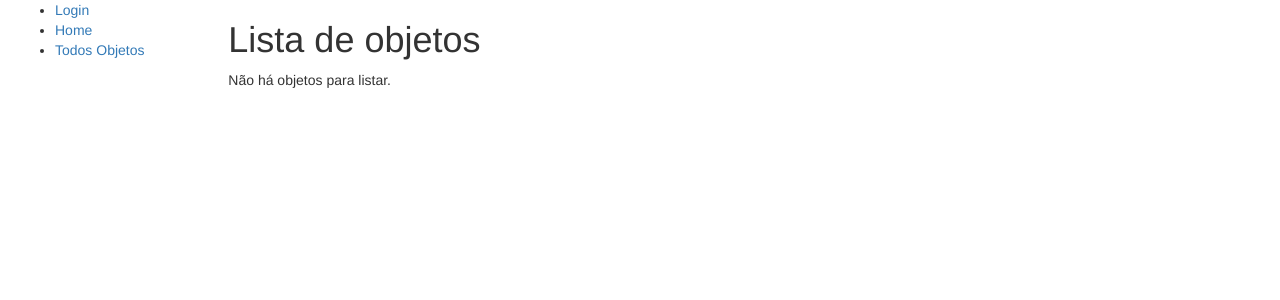
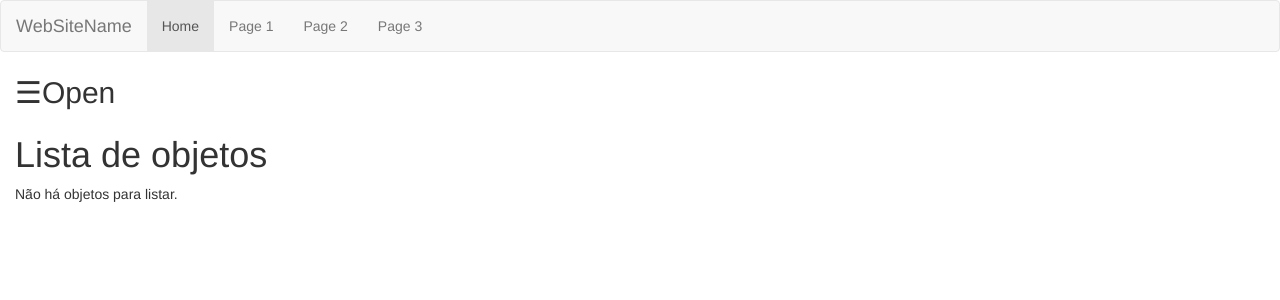
Before and after one commit to manoelnetom/CES-web, a Django app: page /ces/objetos/ in a window 1280 px wide. Shown: the top 300 px of the page. Run offline with Django 3.2, Linux system fonts and the light colour scheme; data that the repository does not hold is empty; parts of the project's set-up code (start-up, migrations or seed data) failed here and were passed over; some libraries are stand-ins or nearby versions.

Commit message:
Adicionado navbar

```diff
--- /dev/null
+++ b/site/ces/static/css/side-nav.css
@@ -0,0 +1,49 @@
+ /* The side navigation menu */
+.sidebar-nav {
+    height: 100%; /* 100% Full-height */
+    width: 0; /* 0 width - change this with JavaScript */
+    position: fixed; /* Stay in place */
+    z-index: 1; /* Stay on top */
+    top: 0;
+    left: 0;
+    background-color: #111; /* Black*/
+    overflow-x: hidden; /* Disable horizontal scroll */
+    padding-top: 60px; /* Place content 60px from the top */
+    transition: 0.5s; /* 0.5 second transition effect to slide in the sidenav */
+}
+
+/* The navigation menu links */
+.sidebar-nav a {
+    padding: 8px 8px 8px 32px;
+    text-decoration: none;
+    font-size: 25px;
+    color: #818181;
+    display: block;
+    transition: 0.3s
+}
+
+/* When you mouse over the navigation links, change their color */
+.sidebar-nav a:hover, .offcanvas a:focus{
+    color: #f1f1f1;
+}
+
+/* Position and style the close button (top right corner) */
+.sidebar-nav .closebtn {
+    position: absolute;
+    top: 0;
+    right: 25px;
+    font-size: 36px;
+    margin-left: 50px;
+}
+
+/* Style page content - use this if you want to push the page content to the right when you open the side navigation */
+/*#main {
+    transition: margin-left .5s;
+    padding: 20px;
+}*/
+
+/* On smaller screens, where height is less than 450px, change the style of the sidenav (less padding and a smaller font size) */
+@media screen and (max-height: 450px) {
+    .sidenav {padding-top: 15px;}
+    .sidenav a {font-size: 18px;}
+}
--- /dev/null
+++ b/site/ces/static/js/sidebar.js
@@ -0,0 +1,9 @@
+/* Set the width of the side navigation to 250px */
+function openNav() {
+    document.getElementById("sidenav").style.width = "250px";
+}
+
+/* Set the width of the side navigation to 0 */
+function closeNav() {
+    document.getElementById("sidenav").style.width = "0";
+}
--- a/site/ces/templates/base_generic.html
+++ b/site/ces/templates/base_generic.html
@@ -10,32 +10,48 @@
     <script src="https://maxcdn.bootstrapcdn.com/bootstrap/3.3.7/js/bootstrap.min.js"></script>
 
     <!-- Add additional CSS in static file -->
-    <!--{% load static %}-->
+    {% load static %}
     <!--<link rel="stylesheet" href="{% static 'css/style.css' %}">-->
+    {% block style %}<link rel="stylesheet" href="{% static 'css/side-nav.css' %}">{% endblock %}
+    {% block js %}<script src="{% static 'js/sidebar.js' %}"></script>{% endblock %}
 </head>
 
 <body>
 
 <div class="container-fluid">
+    <!--Side Bar-->
+    <div class="row">
+        <div id="sidenav" class="sidebar-nav">
+          <a href="javascript:void(0)" class="closebtn" onclick="closeNav()">&times;</a>
+          {% block sidebar %}
+          {% if user.is_authenticated %}
+          User: {{ user.get_username }}
+          <a href="{% url 'meus-emprestimos' %}">Meus Empréstimos</a>
+          <a href="{% url 'logout'%}?next={{request.path}}">Logout</a>
+          {% else %}
+          <a href="{% url 'login'%}?next={{request.path}}">Login</a>
+          {% endif %}
+          <a href="{% url 'index' %}">Home</a></li>
+          <a href="{% url 'objetos' %}">Todos Objetos</a>
+          {% endblock %}
+        </div>
+      <!--Nav Bar-->
+        <nav class="navbar navbar-default">
+          <div class="container-fluid">
+            <div class="navbar-header">
+              <a class="navbar-brand" href="#">WebSiteName</a>
+          </div>
+          <ul class="nav navbar-nav">
+            <li class="active"><a href="#">Home</a></li>
+            <li><a href="#">Page 1</a></li>
+            <li><a href="#">Page 2</a></li>
+            <li><a href="#">Page 3</a></li>
+          </ul>
+          </div>
+        </nav>
 
-    <div class="row">
-        <div class="col-sm-2">
-            {% block sidebar %}
-            <ul class="sidebar-nav">
-                {% if user.is_authenticated %}
-                <li>User: {{ user.get_username }}</li>
-                <li><a href="{% url 'meus-emprestimos' %}">Meus Empréstimos</a></li>
-                <li><a href="{% url 'logout'%}?next={{request.path}}">Logout</a></li>
-                {% else %}
-                <li><a href="{% url 'login'%}?next={{request.path}}">Login</a></li>
-                {% endif %}
-                {% endblock %}
-                <li><a href="{% url 'index' %}">Home</a></li>
-                <li><a href="{% url 'objetos' %}">Todos Objetos</a></li>
-            </ul>
-
-        </div>
         <div class="col-sm-10 ">
+           <span style="font-size:30px;cursor:pointer" onclick="openNav()">&#9776;Open</span>
             {% block content %}{% endblock %}
 
             {% block pagination %}
@@ -57,7 +73,6 @@
             {% endblock %}
         </div>
     </div>
-
 </div>
 </body>
 </html>
```
